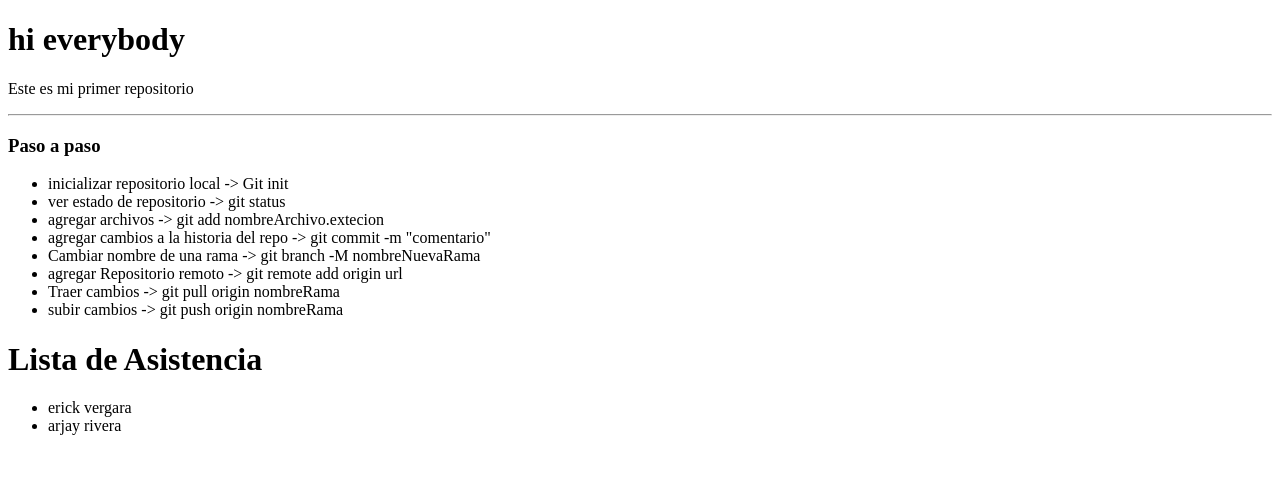
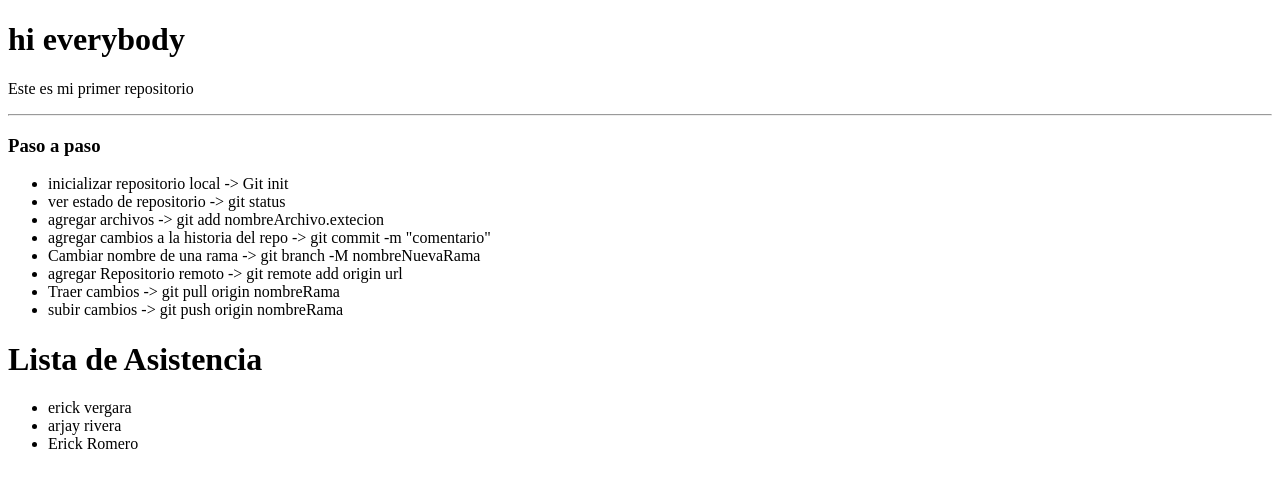
Before and after one commit to erik-777/mi-primer-repo, a plain HTML site: page index.html in a window 1280 px wide. Drawn offline with Linux system fonts and the light colour scheme.

Commit message:
agregue mi nombre erick romero y cambie el hola mundo

```diff
--- a/index.html
+++ b/index.html
@@ -30,6 +30,7 @@
     <ul>
         <li>erick vergara</li>
         <li>arjay rivera</li>
+        <li>Erick Romero</li>
     </ul>
 
 
```
